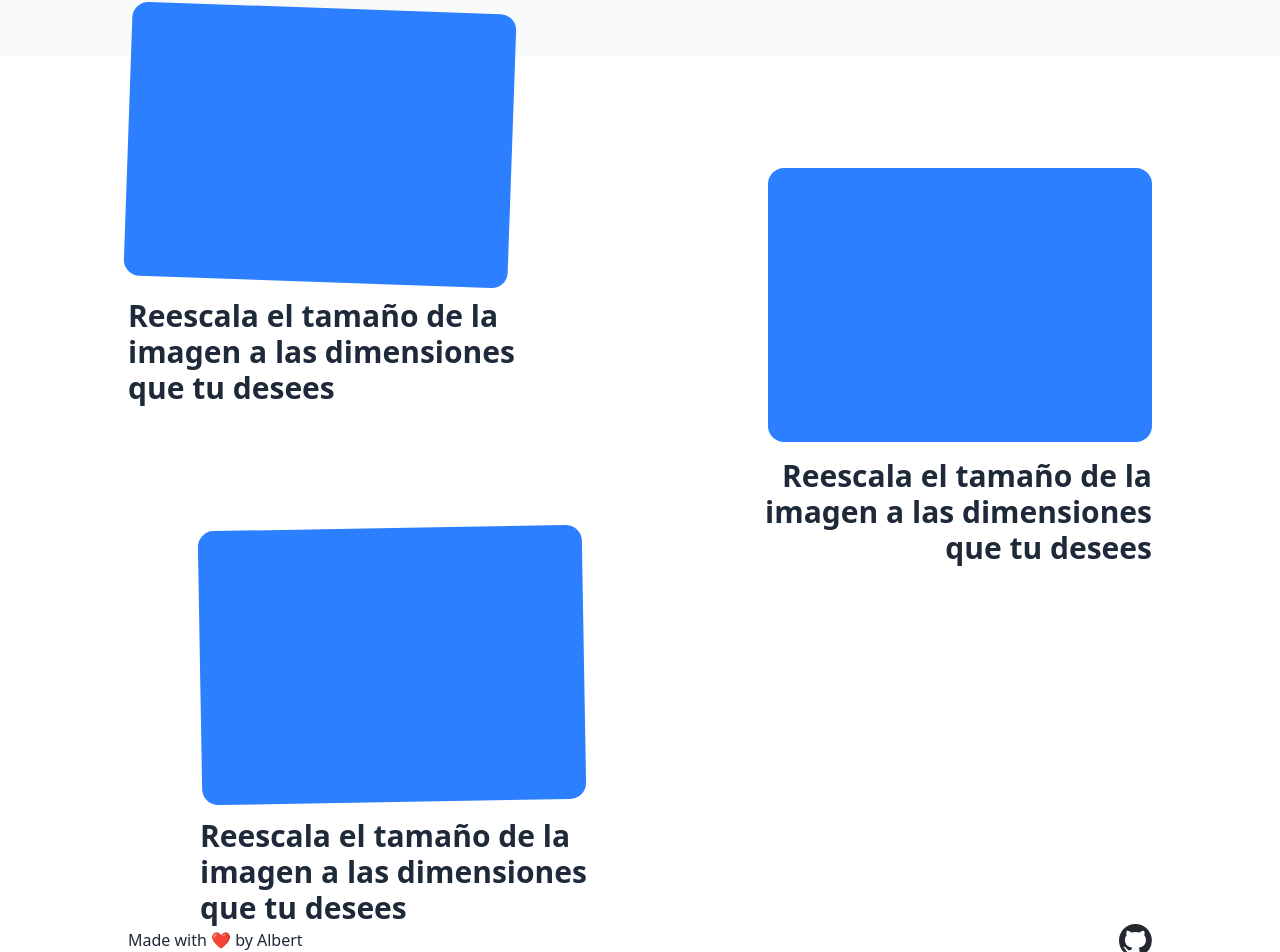
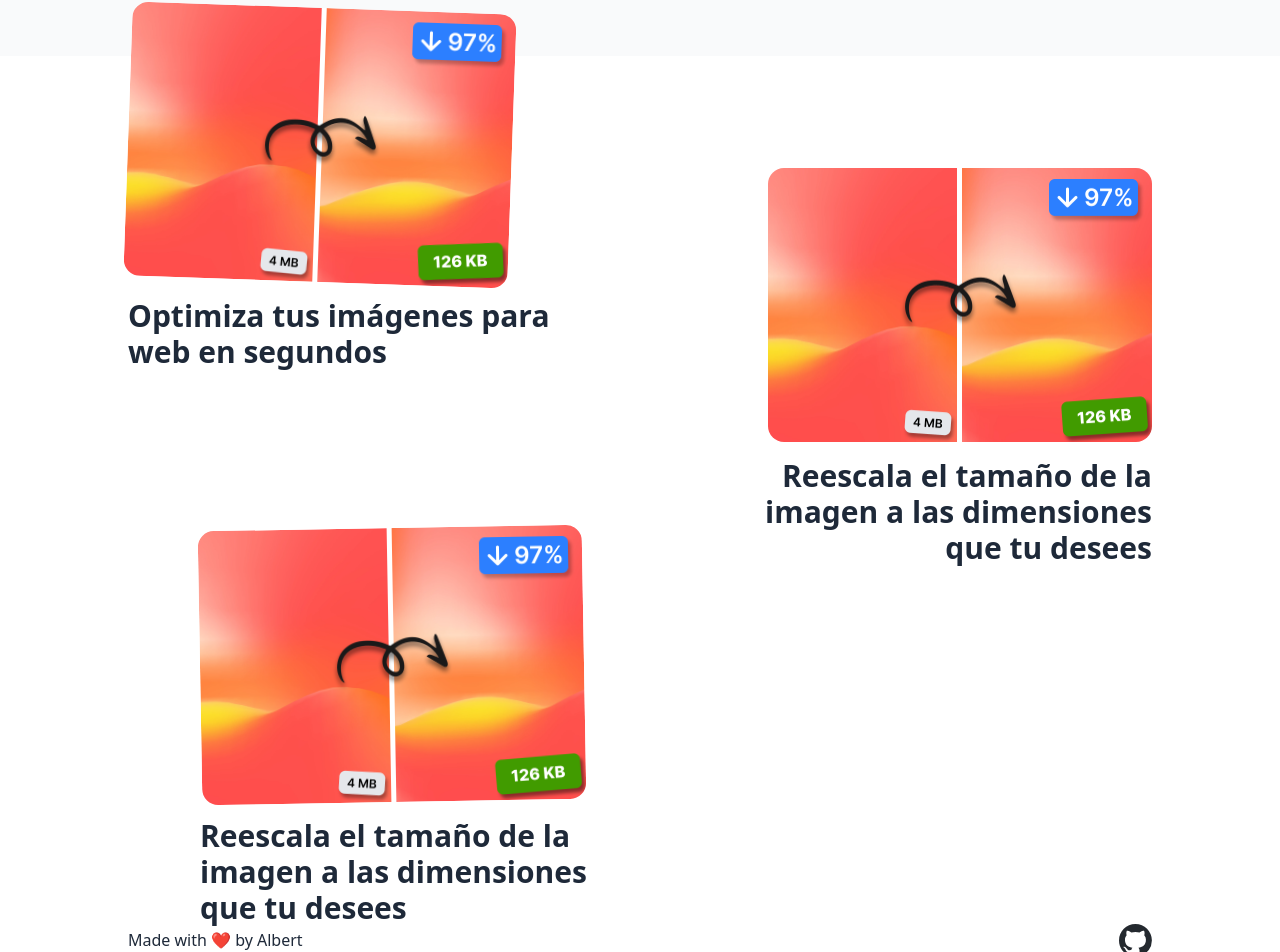
Before and after one commit to alberba/file-converter, a React (Vite) app: page / in a window 1280 px wide. Shown: the part 744-1696 px from the top of the page. Built offline with nearby package versions, Linux system fonts and the light colour scheme.

Commit message:
feat: agregar 1a imagen de características y actualizar textos en el componente Feature

```diff
--- a/src/components/Feature.tsx
+++ b/src/components/Feature.tsx
@@ -1,16 +1,26 @@
+import feature1 from "../assets/image.png";
+
 export default function Feature() {
   return (
-    <div className="relative mt-12 w-full h-225">
+    <div className="relative mt-12 h-225 w-full">
       <section className="absolute flex max-w-4xl flex-col gap-4 self-start text-start">
-        <div className="bg-accent aspect-[7/5] w-96 rotate-2 rounded-2xl transition-all ease-in-out hover:-rotate-1"></div>
+        <img
+          src={feature1}
+          alt="Foto de la feature 1"
+          className="aspect-[7/5] w-96 rotate-2 rounded-2xl transition-all ease-in-out hover:-rotate-1"
+        />
         <div className="max-w-md">
           <h4 className="text-3xl font-semibold">
-            Reescala el tamaño de la imagen a las dimensiones que tu desees
+            Optimiza tus imágenes para web en segundos
           </h4>
         </div>
       </section>
       <section className="absolute top-40 right-0 flex max-w-4xl flex-col items-end gap-4 self-end text-end">
-        <div className="bg-accent aspect-[7/5] w-96 rounded-2xl transition-all ease-in-out hover:rotate-3"></div>
+        <img
+          src={feature1}
+          alt="Foto de la feature 1"
+          className="aspect-[7/5] w-96 rounded-2xl transition-all ease-in-out hover:rotate-3"
+        />
         <div className="max-w-md">
           <h4 className="text-3xl font-semibold">
             Reescala el tamaño de la imagen a las dimensiones que tu desees
@@ -18,7 +28,11 @@ export default function Feature() {
         </div>
       </section>
       <section className="absolute top-130 left-18 flex max-w-4xl flex-col gap-4 self-start text-start">
-        <div className="bg-accent aspect-[7/5] w-96 -rotate-1 rounded-2xl transition-all ease-in-out hover:rotate-2"></div>
+        <img
+          src={feature1}
+          alt="Foto de la feature 1"
+          className="aspect-[7/5] w-96 -rotate-1 rounded-2xl transition-all ease-in-out hover:rotate-2"
+        />
         <div className="max-w-md">
           <h4 className="text-3xl font-semibold">
             Reescala el tamaño de la imagen a las dimensiones que tu desees
```
Also changed, not shown: src/assets/image.png (added).
